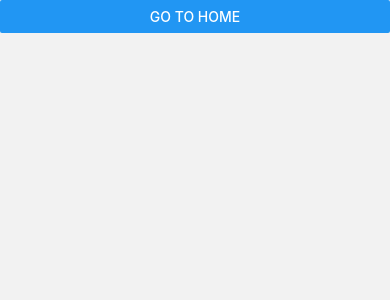
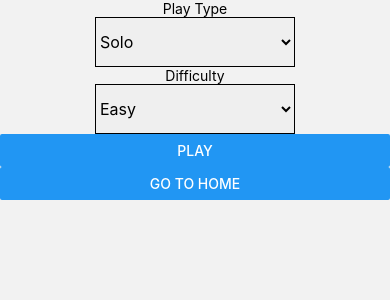
Before and after one commit to XanderMcGowan/roadtrip-game, a React Native app: screen /Settings in a window 390 px wide. Shown: the top 300 px of the page. Built offline with nearby package versions, Linux system fonts and the light colour scheme.

Commit message:
added fucntional route

```diff
--- a/App.js
+++ b/App.js
@@ -1,5 +1,6 @@
 // App.js
 import React from 'react';
+import { useState } from 'react';
 import { NavigationContainer } from '@react-navigation/native';
 import { createStackNavigator } from '@react-navigation/stack';
 import HomeScreen from './screens/HomeScreen';
@@ -9,6 +10,7 @@ import Page3Screen from './screens/Page3Screen';
 import SettingScreen from './screens/SettingsScreen';
 
 const Stack = createStackNavigator();
+
 
 const App = () => {
   return (
--- /dev/null
+++ b/components/DropdownMenu.js
@@ -0,0 +1,48 @@
+import React, { useState } from "react";
+import { View, Picker, StyleSheet, Text, Pressable } from "react-native";
+
+const DropdownMenu = () => {
+  const [selectedDiff, setSelectedDiff] = useState("easy");
+  const [selectedVersus, setSelectedVersus] = useState("solo");
+
+
+  return (
+    <View style={styles.container}>
+        <Text>Play Type</Text>
+      <Picker
+        selectedVersus={selectedVersus}
+        onValueChange={(itemValue, itemIndex) => setSelectedVersus(itemValue)}
+        style={styles.picker}
+      >
+        <Picker.Item label="Solo" value="solo" />
+        <Picker.Item label="Versus" value="versus" />
+      </Picker>
+      <Text>Difficulty</Text>
+      <Picker
+        selectedDiff={selectedDiff}
+        onValueChange={(itemValue, itemIndex) => setSelectedDiff(itemValue)}
+        style={styles.picker}
+      >
+        <Picker.Item label="Easy" value="easy" />
+        <Picker.Item label="Medium" value="medium" />
+        <Picker.Item label="Hard" value="hard" />
+      </Picker>
+    </View>
+  );
+};
+
+const styles = StyleSheet.create({
+  container: {
+    flex: 1,
+    justifyContent: "center",
+    alignItems: "center",
+  },
+  picker: {
+    width: 200,
+    height: 50,
+    borderColor: "black",
+    borderWidth: 1,
+  },
+});
+
+export default DropdownMenu;
--- a/screens/HomeScreen.js
+++ b/screens/HomeScreen.js
@@ -6,13 +6,17 @@ const HomeScreen = ({ navigation }) => {
   return (
     <View>
       <Button
-        title="Go to Page 1"
+        title="Play"
         onPress={() => navigation.navigate('Page1')}
       />
             <Button
         title="Go to Settings"
         onPress={() => navigation.navigate('Settings')}
       />
+            <Button
+        title="How to Play"
+        onPress={() => navigation.navigate('Page3')}
+      />
     </View>
   );
 };
--- a/screens/Page1Screen.js
+++ b/screens/Page1Screen.js
@@ -1,7 +1,12 @@
-import React from 'react';
+import React, {useState} from 'react';
 import { View, Button, Text } from 'react-native';
 
+
 const Page1Screen = ({ navigation }) => {
+  const [dataGrandchild, setDataFromGrandchild] = useState('');
+
+
+
   return (
     <View>
         <Text>
--- a/screens/Page2Screen.js
+++ b/screens/Page2Screen.js
@@ -9,8 +9,8 @@ const Page2Screen = ({ navigation }) => {
         <h1>Page 2</h1>
         </Text>
       <Button
-        title="Go to Page 3"
-        onPress={() => navigation.navigate('Page3')}
+        title="You won"
+        onPress={() => navigation.navigate('Home')}
       />
     </View>
   );
--- a/screens/Page3Screen.js
+++ b/screens/Page3Screen.js
@@ -7,7 +7,7 @@ const Page3Screen = ({ navigation }) => {
         <Text>
 
 
-        <h1>Page 3</h1>
+        <h1>How to Play</h1>
         </Text>
       <Button
         title="Go to Home Page"
--- a/screens/SettingsScreen.js
+++ b/screens/SettingsScreen.js
@@ -1,11 +1,17 @@
 
 import React from 'react';
 import { View, Button } from 'react-native';
+import DropdownMenu from '../components/DropdownMenu';
 
-const SettingScreen
- = ({ navigation }) => {
+const SettingScreen = ({ navigation } ) => {
+
   return (
     <View>
+      <DropdownMenu></DropdownMenu>
+      <Button
+        title="Play"
+        onPress={() => navigation.navigate('Page1')}
+      />
       <Button
         title="Go to Home"
         onPress={() => navigation.navigate('Home')}
```
